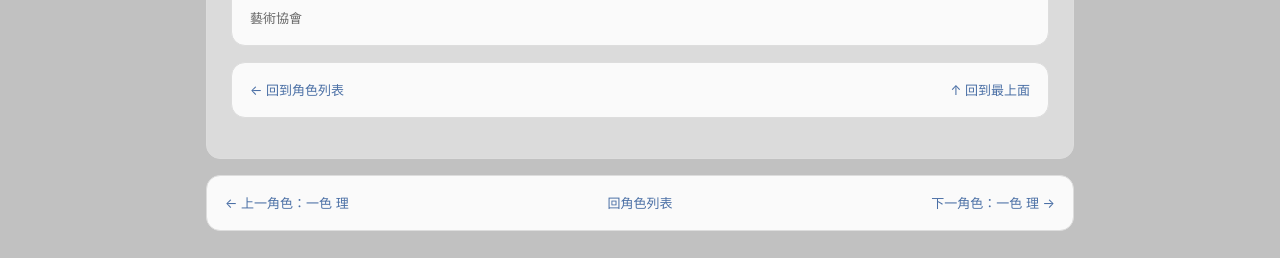
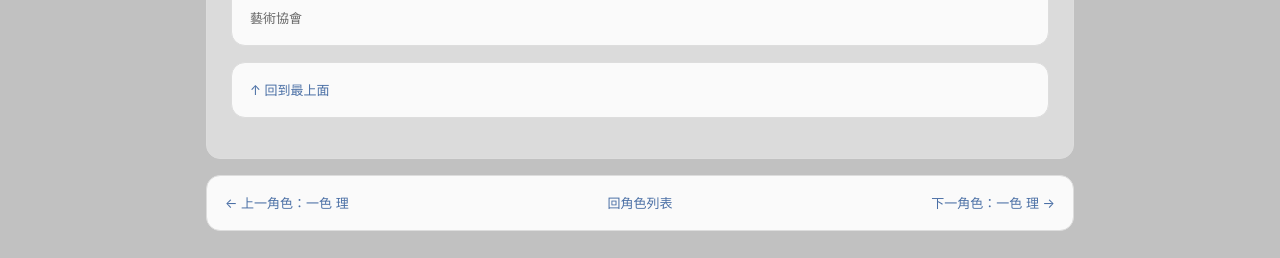
Before and after one commit to yoyoseal/char-archive, a Jekyll site: the page built from _characters/hiiragi.md, in a window 1280 px wide and 900 px high, scrolled down 1753 px. Shown: the part 574-832 px from the top of the window. Built offline with Jekyll 4.4.1, drawn with Linux system fonts in a browser that asks for light colours.

Commit message:
Update hiiragi.md

```diff
--- a/_characters/hiiragi.md
+++ b/_characters/hiiragi.md
@@ -99,6 +99,5 @@ order: 50
 </div>
 
 <div class="card small" style="display:flex; justify-content:space-between;">
-  <a href="{{ '/characters/' | relative_url }}">← 回到角色列表</a>
   <a href="#top">↑ 回到最上面</a>
 </div>
```
